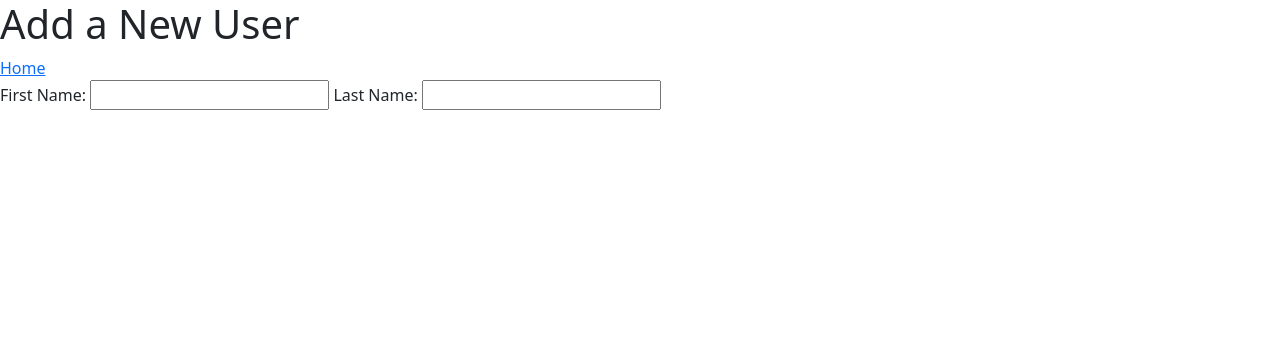
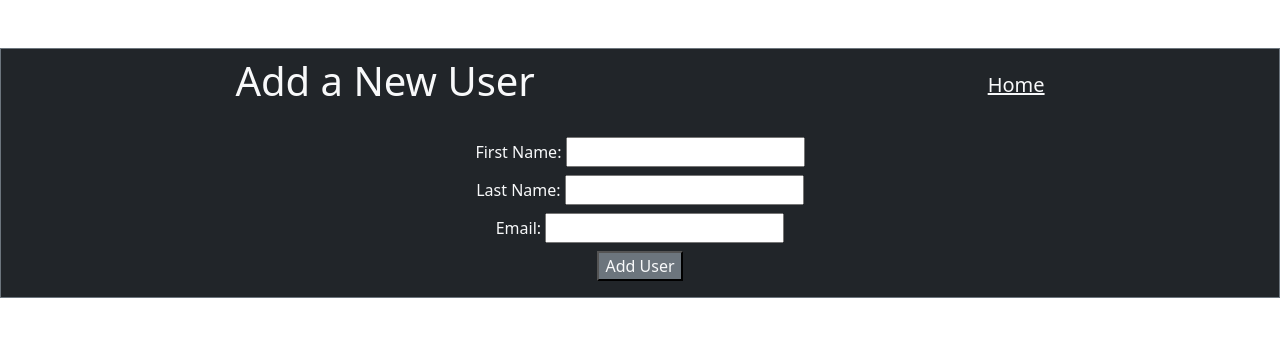
Before and after one commit to Chanrithy27/users_cr, a Flask app: page /users/new in a window 1280 px wide. Shown: the top 337 px of the page. Run offline with Flask 3, Linux system fonts and the light colour scheme.

Commit message:
Added divs for cleanup in preparation for CSS and added to the create() method to save my data.

```diff
--- a/server.py
+++ b/server.py
@@ -17,6 +17,11 @@ def users():
 def show_users():
     return render_template('new_user.html')
 
+@app.route('/create_user', methods = ['POST'])
+def create():
+    User.save(request.form)
+    return redirect('/users')
+
 @app.route('/home')
 def home():
     return redirect('/users')
--- a/templates/new_user.html
+++ b/templates/new_user.html
@@ -8,15 +8,33 @@
     <title>New User</title>
 </head>
 <body>
-    <div>
+    <div class=" mt-5 w-auto bg-dark text-light">
+        <div class=" border border-secondary d-flex flex-column justify-content-center text-center">
+            <div class=" d-flex align-items-center justify-content-around p-2 ">
                 <h1>Add a New User</h1>
-        <a href="/home">Home</a>
+                <a  class="lead text-light" href="/home">Home</a>
             </div>
-    <form action="/create_user" method="post">
+            <form action="/create_user" class="d-flex flex-column p-3 justify-content-center" method="post">
+                <div class="form-group mb-2">
                 <label for="first_name">First Name:</label>
                 <input type="text" name="first_name">
+                </div>
+
+                <div class="form-group">
                 <label for="last_name">Last Name:</label>
                 <input type="text" name="last_name">
+                </div>
+
+                <div class="form-group m-2">
+                <label for="email">Email:</label>
+                <input type="text" name="email">
+                </div>
+
+                <div class="form-group">
+                <input class="bg-secondary text-light" type="submit" value="Add User">
+                </div>
             </form>
+        </div>
+    </div>
 </body>
 </html>
--- /dev/null
+++ b/users.sql
@@ -0,0 +1 @@
+SELECT * FROM users
```
Also changed, not shown: templates/users.html (+6 -4 lines), 1 other file. Lines whose indentation alone changed are shown as unchanged.
